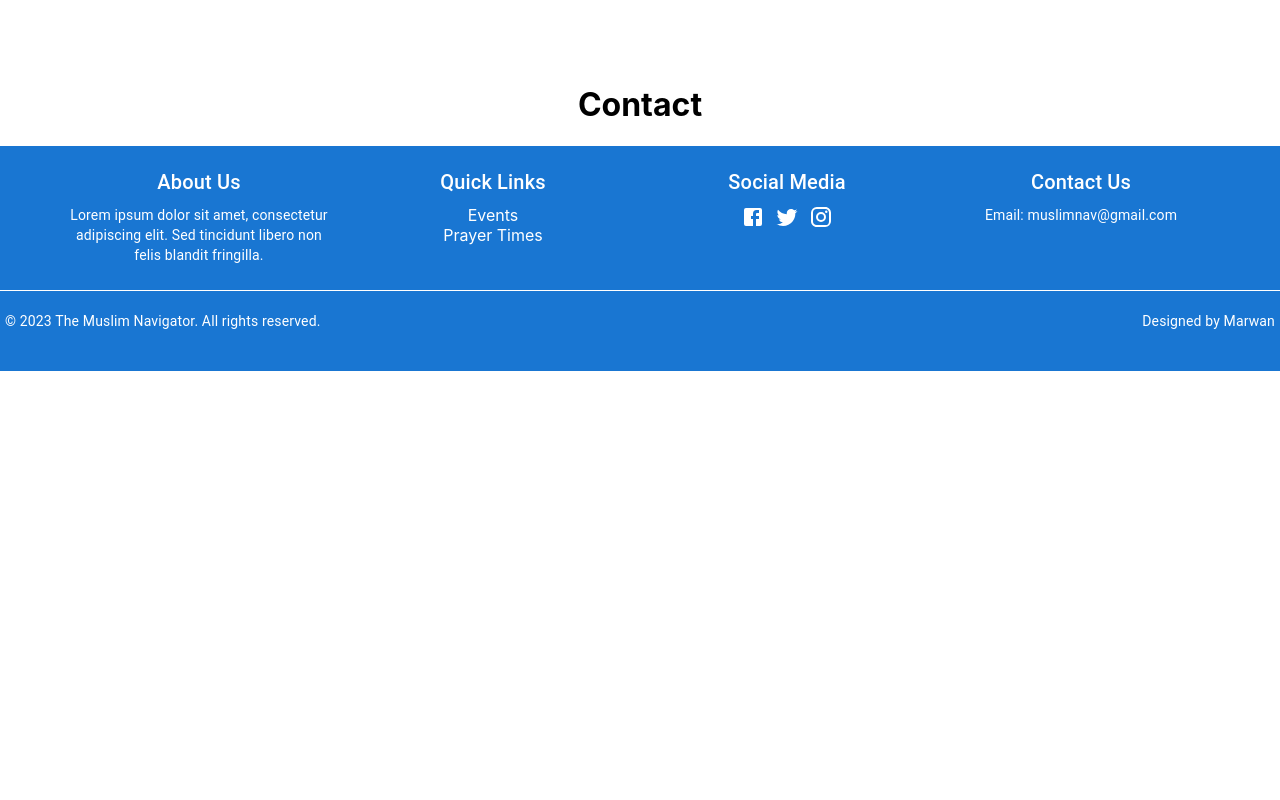
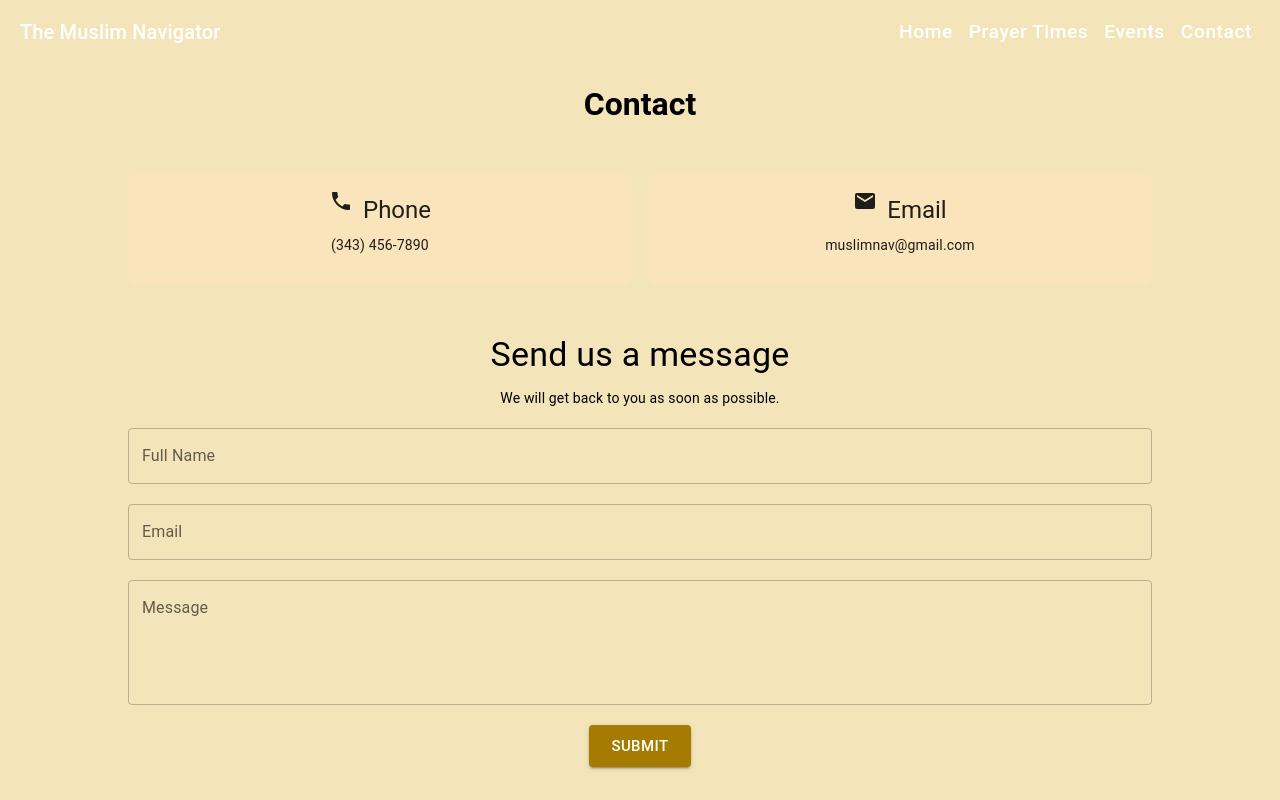
Before and after one commit to MarwanMashaly1/fe-salamcity, a React (Create React App) app: page /contact in a window 1280 px wide. Shown: the top 800 px of the page. Built offline with nearby package versions, Linux system fonts and the light colour scheme.

Commit message:
add faq and contact

```diff
--- a/src/App.css
+++ b/src/App.css
@@ -1,5 +1,17 @@
+body {
+  background-color: #f3e4ba;
+  font-family: "Roboto", sans-serif;
+}
+
 .App {
   text-align: center;
+  display: flex;
+  flex-direction: column;
+  min-height: 100vh;
+}
+
+.main-content {
+  flex-grow: 1;
 }
 
 .App-logo {
--- a/src/App.js
+++ b/src/App.js
@@ -16,6 +16,7 @@ function App() {
   return (
     <div className="App">
       <Navbar />
+      <div className="main-content">
         <BrowserRouter>
           <Routes>
             <Route path="/*" element={<Home />} />
@@ -28,6 +29,7 @@ function App() {
             <Route path="/donate" element={<Donate />} />
           </Routes>
         </BrowserRouter>
+      </div>
       <Footer />
     </div>
   );
--- a/src/components/Footer.jsx
+++ b/src/components/Footer.jsx
@@ -9,7 +9,7 @@ const Footer = () => {
     <Box
       component="footer"
       sx={{
-        bgcolor: "primary.main",
+        bgcolor: "#4a6741",
         color: "white",
         paddingTop: "20px",
         paddingBottom: "40px",
--- a/src/components/PrayerTimesWidget.jsx
+++ b/src/components/PrayerTimesWidget.jsx
@@ -35,13 +35,13 @@ const PrayerTimesWidget = () => {
   }, []);
 
   return (
-    <Card elevation={3} sx={{ backgroundColor: "#f5f5f5" }}>
+    <Card elevation={3} sx={{ backgroundColor: "#f9e4bc" }}>
       <CardContent>
-        <Typography variant="h4" gutterBottom>
+        {/* <Typography variant="h4" gutterBottom>
           Prayer Times
-        </Typography>
+        </Typography> */}
         <Box>
-          <Card sx={{ backgroundColor: "#ffffff", boxShadow: "none" }}>
+          <Card sx={{ backgroundColor: "#f9e4bc", boxShadow: "none" }}>
             <CardContent>
               <Grid container spacing={2}>
                 {prayerTimes.map((prayer) => (
--- a/src/components/QuickLinks.jsx
+++ b/src/components/QuickLinks.jsx
@@ -64,6 +64,14 @@ const QuickLinks = () => {
               sx={{
                 backgroundColor: link.color,
                 color: "#fff",
+                height: "100%",
+                width: "90%",
+                margin: "auto",
+                transition: "transform 0.3s ease-in-out",
+                "&:hover": {
+                  transform: "scale(1.05)",
+                  boxShadow: "0px 2px 5px rgba(0, 0, 0, 0.3)",
+                },
               }}
             >
               <CardContent>
--- a/src/pages/Contact.jsx
+++ b/src/pages/Contact.jsx
@@ -1,9 +1,239 @@
-import React from "react";
+import React, { useState } from "react";
+import {
+  Box,
+  Grid,
+  Card,
+  CardContent,
+  Typography,
+  TextField,
+  Button,
+  Snackbar,
+  Alert,
+} from "@mui/material";
+import RoomIcon from "@mui/icons-material/Room";
+import PhoneIcon from "@mui/icons-material/Phone";
+import EmailIcon from "@mui/icons-material/Email";
+import AccessTimeIcon from "@mui/icons-material/AccessTime";
+// import "../styles/Contact.css";
 
 const Contact = () => {
+  const [openSnackbar, setOpenSnackbar] = useState(false);
+  const [isButtonClicked, setIsButtonClicked] = useState(false);
+  const [formValues, setFormValues] = useState({
+    fullName: "",
+    email: "",
+    message: "",
+  });
+  const [formErrors, setFormErrors] = useState({
+    fullName: false,
+    email: false,
+    message: false,
+  });
+  const handleSnackbarClose = () => {
+    setOpenSnackbar(false);
+  };
+
+  const handleSubmit = () => {
+    const { fullName, email, company, message } = formValues;
+
+    if (fullName && email && company && message) {
+      // Reset form errors
+      setFormErrors({
+        fullName: false,
+        email: false,
+        company: false,
+        message: false,
+      });
+
+      // Logic for form submission
+      setOpenSnackbar(true);
+      setIsButtonClicked(true);
+    } else {
+      // Display form error messages
+      setFormErrors({
+        fullName: fullName ? false : "Please enter your full name",
+        email: email ? false : "Please enter a valid email",
+        company: company ? false : "Please enter your company",
+        message: message ? false : "Please enter your message",
+      });
+
+      setOpenSnackbar(true);
+      setIsButtonClicked(false);
+    }
+  };
+
+  const handleFormChange = (event) => {
+    const { id, value } = event.target;
+    setFormValues((prevValues) => ({
+      ...prevValues,
+      [id]: value,
+    }));
+  };
+
   return (
     <div>
-      <h1>Contact</h1>
+      <div className="hero-contact">
+        <h1>Contact</h1>
+      </div>
+      <div className="contact">
+        <Box
+          sx={{
+            marginTop: "50px",
+            display: "flex",
+            flexDirection: "column",
+            alignItems: "center",
+            width: "100%",
+            marginBottom: "50px",
+            position: "relative",
+          }}
+        >
+          <Box
+            sx={{
+              width: "80%",
+              margin: "0 auto",
+              typography: "body1",
+            }}
+            component="div"
+          >
+            <Grid container spacing={2}>
+              <Grid item xs={12} md={6}>
+                <Card
+                  sx={{
+                    backgroundColor: "#f9e4bc",
+                    boxShadow: "none",
+                    borderRadius: "10px",
+                  }}
+                  // elevation={3}
+                >
+                  <CardContent>
+                    <Typography variant="h5" gutterBottom>
+                      <PhoneIcon
+                        sx={{
+                          marginRight: "10px",
+                          marginBottom: "5px",
+                          fontSize: "1.5rem",
+                        }}
+                      />
+                      Phone
+                    </Typography>
+                    <Typography variant="body2" gutterBottom>
+                      (343) 456-7890
+                    </Typography>
+                  </CardContent>
+                </Card>
+              </Grid>
+              <Grid item xs={12} md={6}>
+                <Card
+                  sx={{
+                    backgroundColor: "#f9e4bc",
+                    boxShadow: "none",
+                    borderRadius: "10px",
+                  }}
+                  // elevation={3}
+                >
+                  <CardContent>
+                    <Typography variant="h5" gutterBottom>
+                      <EmailIcon
+                        sx={{
+                          marginRight: "10px",
+                          marginBottom: "5px",
+                          fontSize: "1.5rem",
+                        }}
+                      />
+                      Email
+                    </Typography>
+                    <Typography variant="body2" gutterBottom>
+                      muslimnav@gmail.com
+                    </Typography>
+                  </CardContent>
+                </Card>
+              </Grid>
+            </Grid>
+          </Box>
+        </Box>
+
+        <Box
+          sx={{
+            marginTop: "50px",
+            display: "flex",
+            flexDirection: "column",
+            alignItems: "center",
+            width: "100%",
+            marginBottom: "50px",
+            position: "relative",
+          }}
+        >
+          <Box
+            sx={{
+              width: "80%",
+              margin: "0 auto",
+              typography: "body1",
+            }}
+            component="div"
+          >
+            <Typography variant="h4" gutterBottom>
+              Send us a message
+            </Typography>
+            <Typography variant="body2" gutterBottom>
+              We will get back to you as soon as possible.
+            </Typography>
+            <Box
+              sx={{
+                marginTop: "20px",
+                marginBottom: "20px",
+                display: "flex",
+                flexDirection: "column",
+                alignItems: "center",
+                width: "100%",
+              }}
+            >
+              <TextField
+                id="fullName"
+                label="Full Name"
+                variant="outlined"
+                color="primary"
+                sx={{ width: "100%", marginBottom: "20px" }}
+                onChange={handleFormChange}
+                error={formErrors.fullName}
+                helperText={formErrors.fullName}
+              />
+              <TextField
+                id="email"
+                label="Email"
+                variant="outlined"
+                color="primary"
+                sx={{ width: "100%", marginBottom: "20px" }}
+                onChange={handleFormChange}
+                error={formErrors.email}
+                helperText={formErrors.email}
+              />
+
+              <TextField
+                id="message"
+                label="Message"
+                multiline
+                rows={4}
+                variant="outlined"
+                color="primary"
+                sx={{ width: "100%", marginBottom: "20px" }}
+                onChange={handleFormChange}
+                error={formErrors.message}
+                helperText={formErrors.message}
+              />
+              <Button
+                variant="contained"
+                size="large"
+                onClick={handleSubmit}
+                style={{
+                  backgroundColor: "#a67c00",
+                }}
+              >
+                Submit
+              </Button>
+            </Box>
+          </Box>
+        </Box>
+      </div>
     </div>
   );
 };
--- a/src/pages/Faq.jsx
+++ b/src/pages/Faq.jsx
@@ -1,13 +1,73 @@
-import React from "react";
+import React, { useState } from "react";
+import {
+  Box,
+  Card,
+  CardContent,
+  CardHeader,
+  Collapse,
+  IconButton,
+  Typography,
+} from "@mui/material";
+import { ExpandMore as ExpandMoreIcon } from "@mui/icons-material";
 
-const Faq = () => {
+const faqs = [
+  {
+    question: "Question 1",
+    answer: "Answer 1",
+  },
+  {
+    question: "Question 2",
+    answer: "Answer 2",
+  },
+  // Add more FAQs as needed
+];
+
+const FaqPage = () => {
+  const [openIndex, setOpenIndex] = useState(-1);
+
+  const handleClick = (index) => {
+    setOpenIndex(openIndex === index ? -1 : index);
+  };
+
   return (
     <div>
-      <h1>FAQ</h1>
-
-      <p>Work in Progress...</p>
+      <div>
+        <Typography variant="h4" gutterBottom>
+          Frequently Asked Questions
+        </Typography>
+      </div>
+      <Box
+        sx={{
+          width: "100%",
+          display: "flex",
+          flexDirection: "column",
+          alignItems: "center",
+        }}
+      >
+        {faqs.map((faq, index) => (
+          <Card key={index} sx={{ width: "80%", marginBottom: "20px" }}>
+            <CardHeader
+              title={faq.question}
+              action={
+                <IconButton
+                  onClick={() => handleClick(index)}
+                  aria-expanded={openIndex === index}
+                  aria-label="show more"
+                >
+                  <ExpandMoreIcon />
+                </IconButton>
+              }
+            />
+            <Collapse in={openIndex === index}>
+              <CardContent>
+                <Typography>{faq.answer}</Typography>
+              </CardContent>
+            </Collapse>
+          </Card>
+        ))}
+      </Box>
     </div>
   );
 };
 
-export default Faq;
+export default FaqPage;
--- a/src/pages/Home.jsx
+++ b/src/pages/Home.jsx
@@ -7,7 +7,6 @@ import {
   CardContent,
   CardMedia,
   CardActionArea,
-  Grid,
 } from "@mui/material";
 import "react-responsive-carousel/lib/styles/carousel.min.css";
 import { Carousel } from "react-responsive-carousel";
@@ -119,19 +118,18 @@ const Home = () => {
       <div className="featured">
         <Box
           sx={{
-            marginTop: "475px",
+            marginTop: "500px",
             display: "flex",
             flexDirection: "column",
             alignItems: "center",
             width: "100%",
-            bgcolor: "background.paper",
             marginBottom: "50px",
             position: "relative",
           }}
         >
-          <Typography variant="h4" component="div" gutterBottom>
+          {/* <Typography variant="h4" component="div" gutterBottom>
             Featured
-          </Typography>
+          </Typography> */}
           <Box
             sx={{
               width: "80%",
```
Also changed, not shown: TODO.txt. Lines whose indentation alone changed are shown as unchanged.
